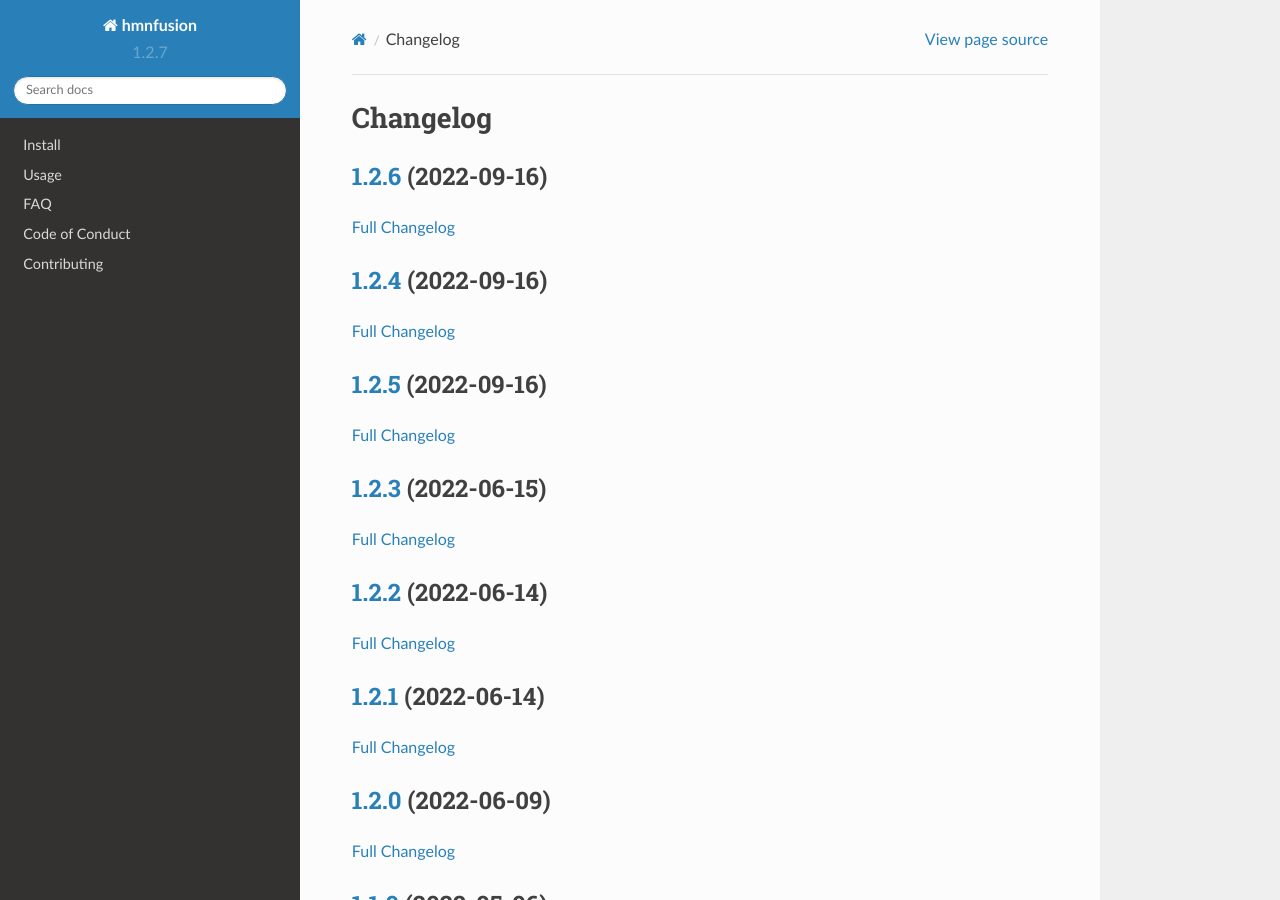
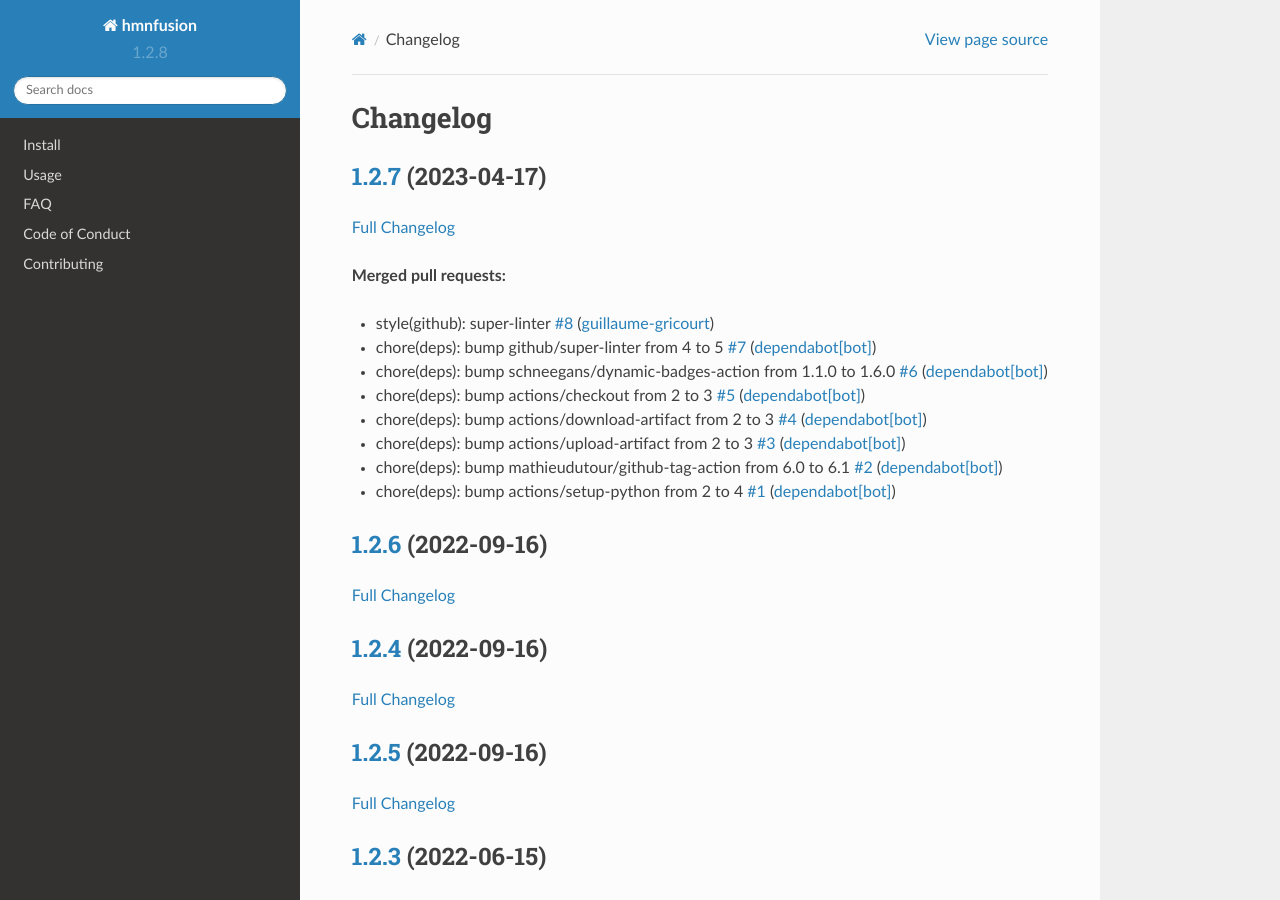
Before and after one commit to guillaume-gricourt/HmnFusion, a Sphinx documentation site: the page built from docs/CHANGELOG.rst, in a window 1280 px wide and 900 px high. Built offline with Sphinx 7.4.7 and the Read the Docs theme 2.0.0, drawn with Linux system fonts in a browser that asks for light colours; pages that are not in the unit, such as notebooks, are missing from menus.

Commit message:
doc(changelog): update

```diff
--- a/docs/CHANGELOG.rst
+++ b/docs/CHANGELOG.rst
@@ -1,5 +1,40 @@
 Changelog
 =========
+
+`1.2.7 <https://github.com/guillaume-gricourt/HmnFusion/tree/1.2.7>`__ (2023-04-17)
+-----------------------------------------------------------------------------------
+
+`Full
+Changelog <https://github.com/guillaume-gricourt/HmnFusion/compare/1.2.6...1.2.7>`__
+
+**Merged pull requests:**
+
+-  style(github): super-linter
+   `#8 <https://github.com/guillaume-gricourt/HmnFusion/pull/8>`__
+   (`guillaume-gricourt <https://github.com/guillaume-gricourt>`__)
+-  chore(deps): bump github/super-linter from 4 to 5
+   `#7 <https://github.com/guillaume-gricourt/HmnFusion/pull/7>`__
+   (`dependabot[bot] <https://github.com/apps/dependabot>`__)
+-  chore(deps): bump schneegans/dynamic-badges-action from 1.1.0 to
+   1.6.0 `#6 <https://github.com/guillaume-gricourt/HmnFusion/pull/6>`__
+   (`dependabot[bot] <https://github.com/apps/dependabot>`__)
+-  chore(deps): bump actions/checkout from 2 to 3
+   `#5 <https://github.com/guillaume-gricourt/HmnFusion/pull/5>`__
+   (`dependabot[bot] <https://github.com/apps/dependabot>`__)
+-  chore(deps): bump actions/download-artifact from 2 to 3
+   `#4 <https://github.com/guillaume-gricourt/HmnFusion/pull/4>`__
+   (`dependabot[bot] <https://github.com/apps/dependabot>`__)
+-  chore(deps): bump actions/upload-artifact from 2 to 3
+   `#3 <https://github.com/guillaume-gricourt/HmnFusion/pull/3>`__
+   (`dependabot[bot] <https://github.com/apps/dependabot>`__)
+-  chore(deps): bump mathieudutour/github-tag-action from 6.0 to 6.1
+   `#2 <https://github.com/guillaume-gricourt/HmnFusion/pull/2>`__
+   (`dependabot[bot] <https://github.com/apps/dependabot>`__)
+-  chore(deps): bump actions/setup-python from 2 to 4
+   `#1 <https://github.com/guillaume-gricourt/HmnFusion/pull/1>`__
+   (`dependabot[bot] <https://github.com/apps/dependabot>`__)
+
+.. _section-1:
 
 `1.2.6 <https://github.com/guillaume-gricourt/HmnFusion/tree/1.2.6>`__ (2022-09-16)
 -----------------------------------------------------------------------------------
@@ -7,7 +42,7 @@ Changelog
 `Full
 Changelog <https://github.com/guillaume-gricourt/HmnFusion/compare/1.2.4...1.2.6>`__
 
-.. _section-1:
+.. _section-2:
 
 `1.2.4 <https://github.com/guillaume-gricourt/HmnFusion/tree/1.2.4>`__ (2022-09-16)
 -----------------------------------------------------------------------------------
@@ -15,7 +50,7 @@ Changelog <https://github.com/guillaume-gricourt/HmnFusion/compare/1.2.4...1.2.6
 `Full
 Changelog <https://github.com/guillaume-gricourt/HmnFusion/compare/1.2.5...1.2.4>`__
 
-.. _section-2:
+.. _section-3:
 
 `1.2.5 <https://github.com/guillaume-gricourt/HmnFusion/tree/1.2.5>`__ (2022-09-16)
 -----------------------------------------------------------------------------------
@@ -23,7 +58,7 @@ Changelog <https://github.com/guillaume-gricourt/HmnFusion/compare/1.2.5...1.2.4
 `Full
 Changelog <https://github.com/guillaume-gricourt/HmnFusion/compare/1.2.3...1.2.5>`__
 
-.. _section-3:
+.. _section-4:
 
 `1.2.3 <https://github.com/guillaume-gricourt/HmnFusion/tree/1.2.3>`__ (2022-06-15)
 -----------------------------------------------------------------------------------
@@ -31,7 +66,7 @@ Changelog <https://github.com/guillaume-gricourt/HmnFusion/compare/1.2.3...1.2.5
 `Full
 Changelog <https://github.com/guillaume-gricourt/HmnFusion/compare/1.2.2...1.2.3>`__
 
-.. _section-4:
+.. _section-5:
 
 `1.2.2 <https://github.com/guillaume-gricourt/HmnFusion/tree/1.2.2>`__ (2022-06-14)
 -----------------------------------------------------------------------------------
@@ -39,7 +74,7 @@ Changelog <https://github.com/guillaume-gricourt/HmnFusion/compare/1.2.2...1.2.3
 `Full
 Changelog <https://github.com/guillaume-gricourt/HmnFusion/compare/1.2.1...1.2.2>`__
 
-.. _section-5:
+.. _section-6:
 
 `1.2.1 <https://github.com/guillaume-gricourt/HmnFusion/tree/1.2.1>`__ (2022-06-14)
 -----------------------------------------------------------------------------------
@@ -47,7 +82,7 @@ Changelog <https://github.com/guillaume-gricourt/HmnFusion/compare/1.2.1...1.2.2
 `Full
 Changelog <https://github.com/guillaume-gricourt/HmnFusion/compare/1.2.0...1.2.1>`__
 
-.. _section-6:
+.. _section-7:
 
 `1.2.0 <https://github.com/guillaume-gricourt/HmnFusion/tree/1.2.0>`__ (2022-06-09)
 -----------------------------------------------------------------------------------
@@ -55,7 +90,7 @@ Changelog <https://github.com/guillaume-gricourt/HmnFusion/compare/1.2.0...1.2.1
 `Full
 Changelog <https://github.com/guillaume-gricourt/HmnFusion/compare/1.1.0...1.2.0>`__
 
-.. _section-7:
+.. _section-8:
 
 `1.1.0 <https://github.com/guillaume-gricourt/HmnFusion/tree/1.1.0>`__ (2022-05-06)
 -----------------------------------------------------------------------------------
@@ -127,7 +162,7 @@ Changelog <https://github.com/guillaume-gricourt/HmnFusion/compare/0.7.1...0.7.2
 `Full
 Changelog <https://github.com/guillaume-gricourt/HmnFusion/compare/0.7.0...0.7.1>`__
 
-.. _section-16:
+.. _section-17:
 
 `0.7.0 <https://github.com/guillaume-gricourt/HmnFusion/tree/0.7.0>`__ (2021-06-14)
 -----------------------------------------------------------------------------------
@@ -151,5 +186,5 @@ Changelog <https://github.com/guillaume-gricourt/HmnFusion/compare/0.5.0...0.6.0
 `Full
 Changelog <https://github.com/guillaume-gricourt/HmnFusion/compare/e7feb56f601319552619d8646083d03177e46a9d...0.5.0>`__
 
-\* *This Changelog was automatically generated by*
-`github_changelog_generator <https://github.com/github-changelog-generator/github-changelog-generator>`__
+\* *This Changelog was automatically generated
+by*\ `github_changelog_generator <https://github.com/github-changelog-generator/github-changelog-generator>`__
--- a/src/hmnfusion/_version.py
+++ b/src/hmnfusion/_version.py
@@ -1,2 +1,2 @@
 __app_name__ = "hmnfusion"
-__version__ = "1.2.7"
+__version__ = "1.2.8"
```
Also changed, not shown: other parts of docs/CHANGELOG.rst (+10 -10 lines), CHANGELOG.md (+15 -0 lines), 1 other file.
